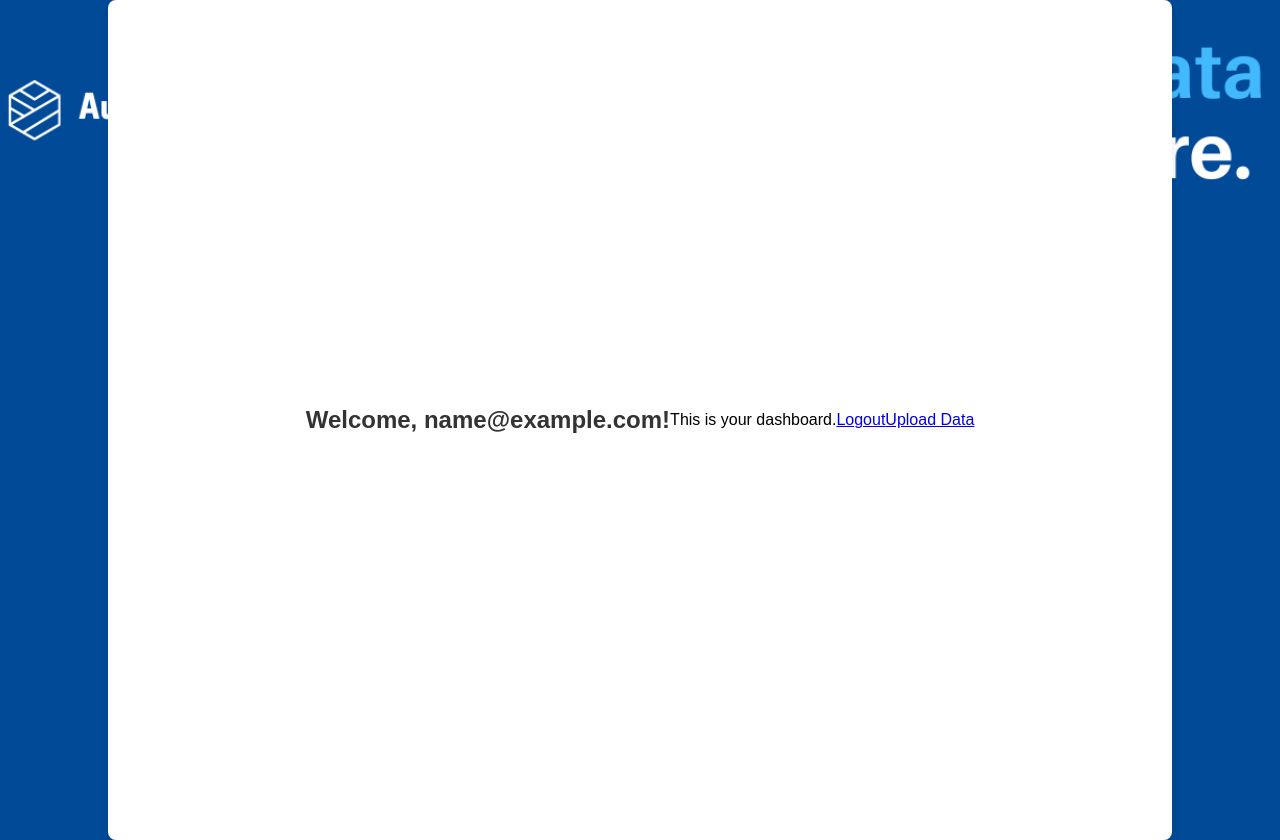
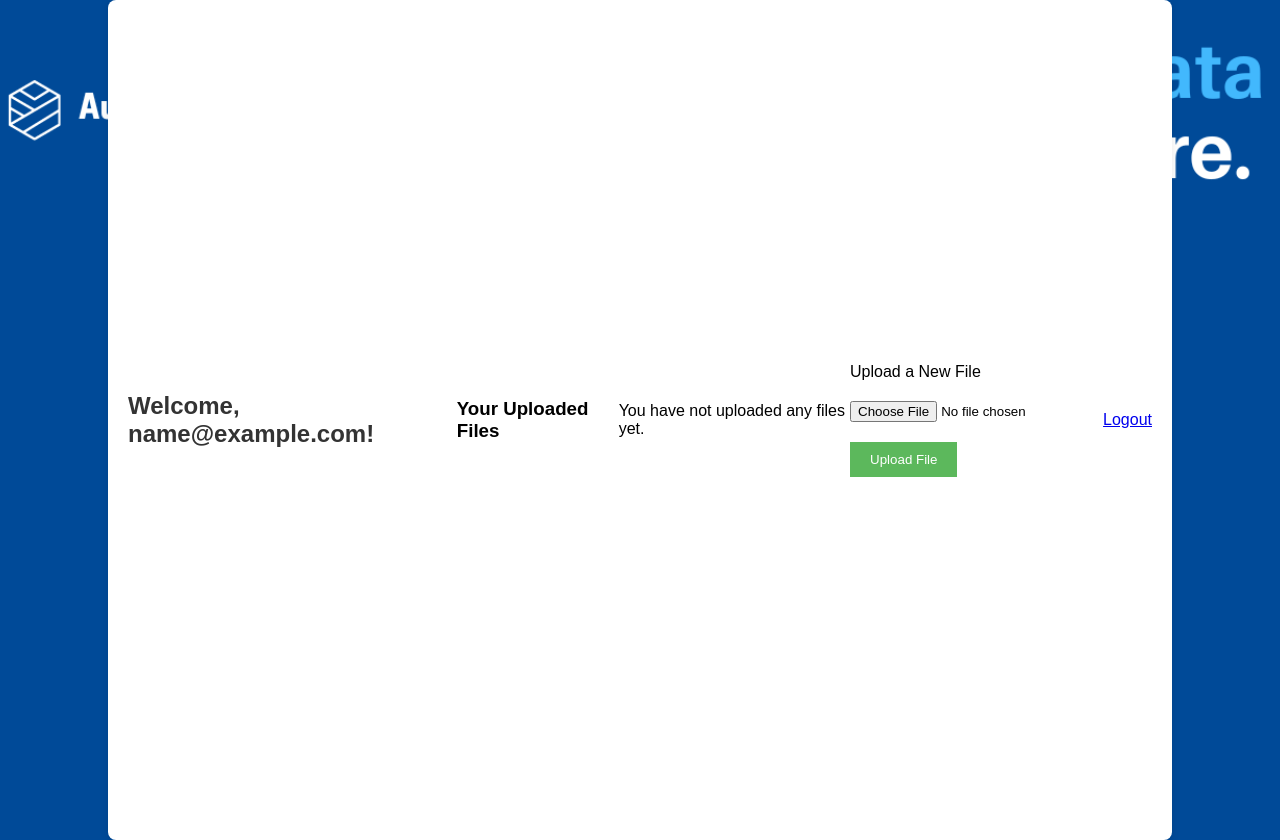
Before and after one commit to Abdelrahman-Elnagar/AutoPipe, a Flask app: page /dashboard in a window 1280 px wide. Run offline with Flask 3, Linux system fonts and the light colour scheme; the visitor is signed in with stand-in values (Sample User, id 1); data that the repository does not hold is empty; some libraries are stand-ins or nearby versions.

Commit message:
dashboard page done

```diff
--- a/app.py
+++ b/app.py
@@ -4,6 +4,8 @@
 from werkzeug.security import generate_password_hash, check_password_hash
 from bson.objectid import ObjectId
 import os
+import io
+import pandas as pd
 
 app = Flask(__name__)
 
@@ -17,6 +19,7 @@
 
 # MongoDB Collection
 users = mongo.db.users
+files = mongo.db.files
 
 # User class to handle Flask-Login
 class User(UserMixin):
@@ -72,10 +75,14 @@
     return render_template('login.html')
 
 # Dashboard route (only accessible when logged in)
+# Dashboard route (show user's uploaded files)
 @app.route('/dashboard')
 @login_required
 def dashboard():
-    return render_template('dashboard.html', email=current_user.email)
+    user_files = list(files.find({'user_id': current_user.id}))  # Convert cursor to list
+    return render_template('dashboard.html', files=user_files)
+
+
 
 # Logout route
 @app.route('/logout')
@@ -92,11 +99,48 @@
     return render_template('upload.html')
 
 # Route to handle file uploads (dashboard functionality)
+# Route to handle file uploads
 @app.route('/upload', methods=['POST'])
 @login_required
 def upload_file():
-    # File upload logic remains here
-    pass
+    if 'file' not in request.files:
+        return redirect(request.url)
+
+    file = request.files['file']
+    if file.filename == '':
+        return redirect(request.url)
+
+    if file:
+        # Save file content in MongoDB
+        file_content = file.read()  # Read the file content in binary format
+        file_id = files.insert_one({
+            'filename': file.filename,
+            'content': file_content,
+            'user_id': current_user.id,
+            'uploaded_at': pd.Timestamp.now()
+        }).inserted_id
+
+        flash(f'File {file.filename} uploaded successfully!', 'success')
+        return redirect(url_for('dashboard'))
+
+# Route to visualize an uploaded file
+@app.route('/visualize/<file_id>')
+@login_required
+def visualize(file_id):
+    # Fetch the file from MongoDB
+    file_data = files.find_one({'_id': ObjectId(file_id), 'user_id': current_user.id})
+
+    if not file_data:
+        flash('File not found or you do not have access to this file.', 'danger')
+        return redirect(url_for('dashboard'))
+
+    # Convert the file content back to a pandas DataFrame
+    file_content = file_data['content']
+    df = pd.read_csv(io.BytesIO(file_content))
+
+    # Visualize or process the file content (you can implement your visualizer)
+    # For example, return the first few rows of the DataFrame
+    return render_template('result.html', tables=[df.head().to_html(classes='data')])
 
 if __name__ == '__main__':
     app.run(debug=True)
--- a/templates/dashboard.html
+++ b/templates/dashboard.html
@@ -8,10 +8,28 @@
     </head>
 <body>
     <div class="container">
-        <h2>Welcome, {{ email }}!</h2>
-        <p>This is your dashboard.</p>
+        <h2>Welcome, {{ current_user.email }}!</h2>
+
+        <h3>Your Uploaded Files</h3>
+        {% if files|length > 0 %}
+            <ul>
+            {% for file in files %}
+                <li>
+                    {{ file.filename }} - <a href="{{ url_for('visualize', file_id=file._id) }}">Visualize</a>
+                </li>
+            {% endfor %}
+            </ul>
+        {% else %}
+            <p>You have not uploaded any files yet.</p>
+        {% endif %}
+
+        <form method="POST" enctype="multipart/form-data" action="{{ url_for('upload_file') }}">
+            <label for="file">Upload a New File</label>
+            <input type="file" name="file" required>
+            <button type="submit">Upload File</button>
+        </form>
+
         <p><a href="{{ url_for('logout') }}">Logout</a></p>
-        <p><a href="{{ url_for('index') }}">Upload Data</a></p>
     </div>
 </body>
 </html>
```
Lines whose indentation alone changed are shown as unchanged.
